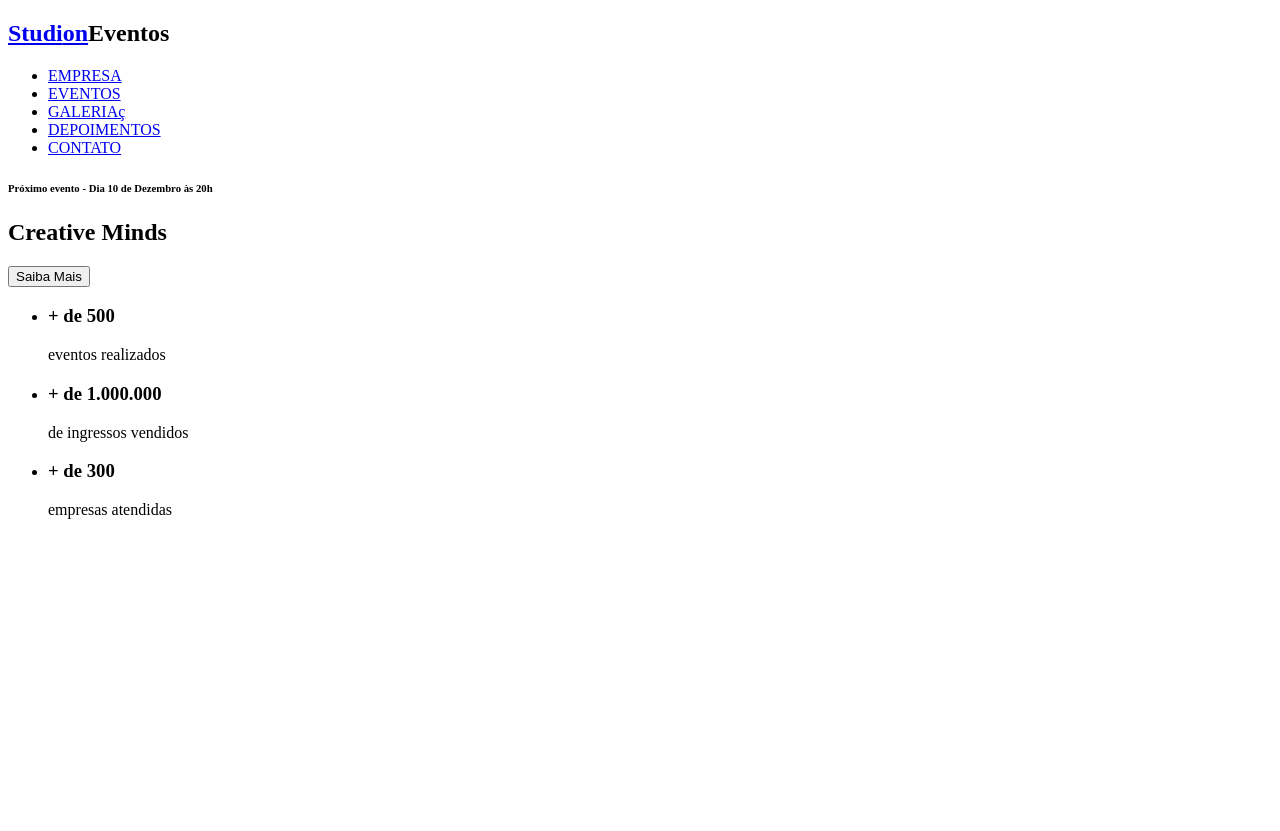
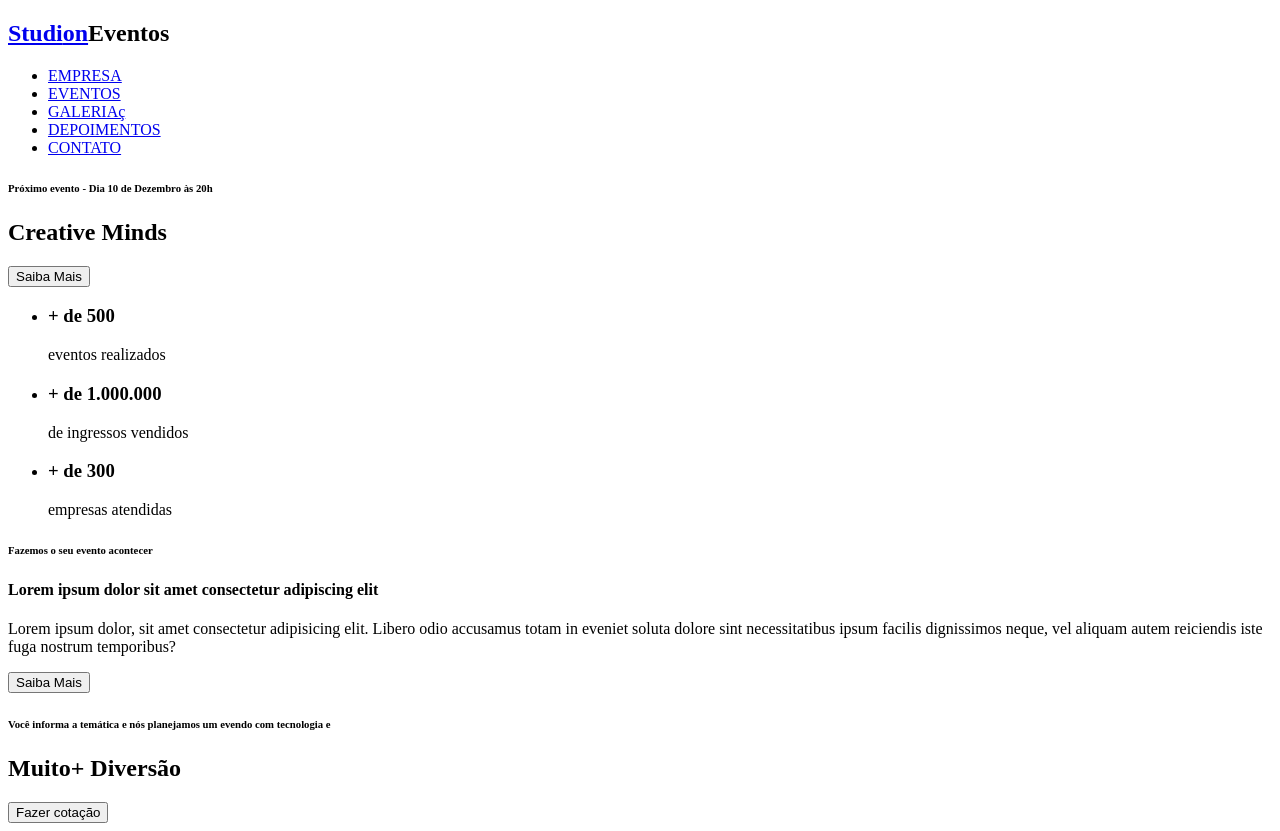
Before and after one commit to alanlfreitas/studion, a website: page src/index.html in a window 1280 px wide. Before the commit the page ends 800 px from the top, so only its background shows below. Drawn offline with Linux system fonts and the light colour scheme.

Commit message:
feat(main): added main texts and divided them by sections.

```diff
--- a/src/index.html
+++ b/src/index.html
@@ -50,7 +50,7 @@
         </header>
 
         <main>
-            <section id="eventos">
+            <section>
                 <ul>
                     <li>
                         <h3>+ de 500 </h3>
@@ -65,9 +65,30 @@
                         empresas atendidas
                     </li>
                 </ul>
-
             </section>
-
+            <section>
+                <div>
+                    <h6>
+                        Fazemos o seu evento acontecer
+                    </h6>
+                    <h4>
+                        Lorem ipsum dolor sit amet consectetur adipiscing elit
+                    </h4>
+                    <p>
+                        Lorem ipsum dolor, sit amet consectetur adipisicing elit. Libero odio accusamus totam in eveniet soluta dolore sint necessitatibus ipsum facilis dignissimos neque, vel aliquam autem reiciendis iste fuga nostrum temporibus?
+                    </p>
+                    <button>Saiba Mais</button>
+                </div>
+            </section>
+            <section>
+                <div>
+                    <h6>
+                        Você informa a temática e nós planejamos um evendo com tecnologia e
+                    </h6>
+                    <h2><span>Muito+ </span>Diversão</h2>
+                    <button>Fazer cotação</button>
+                </div>
+            </section>
         </main>
 
         <footer>
```
